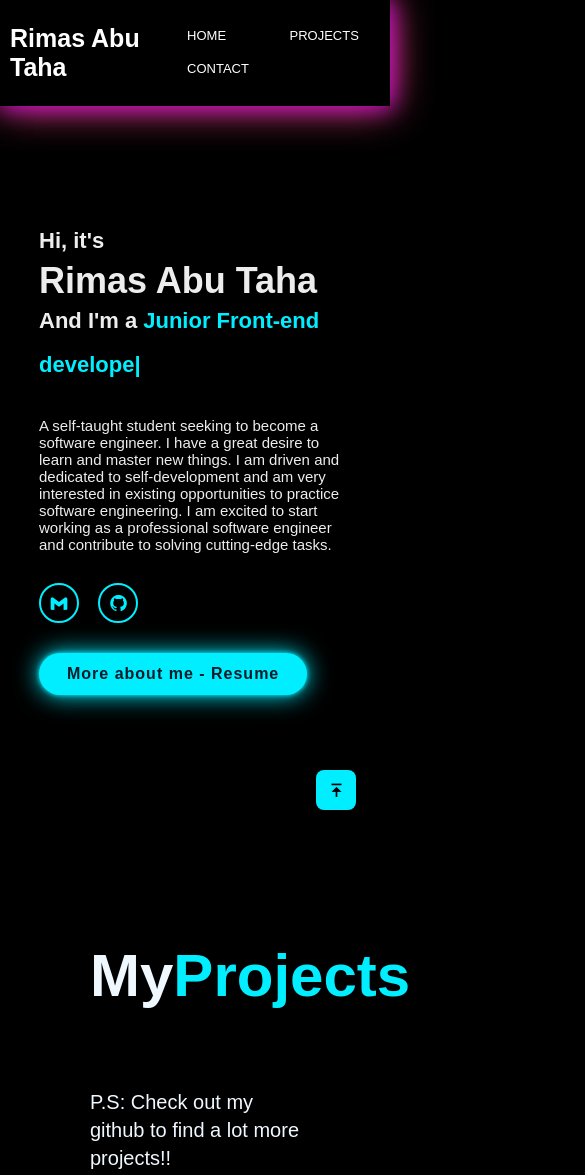
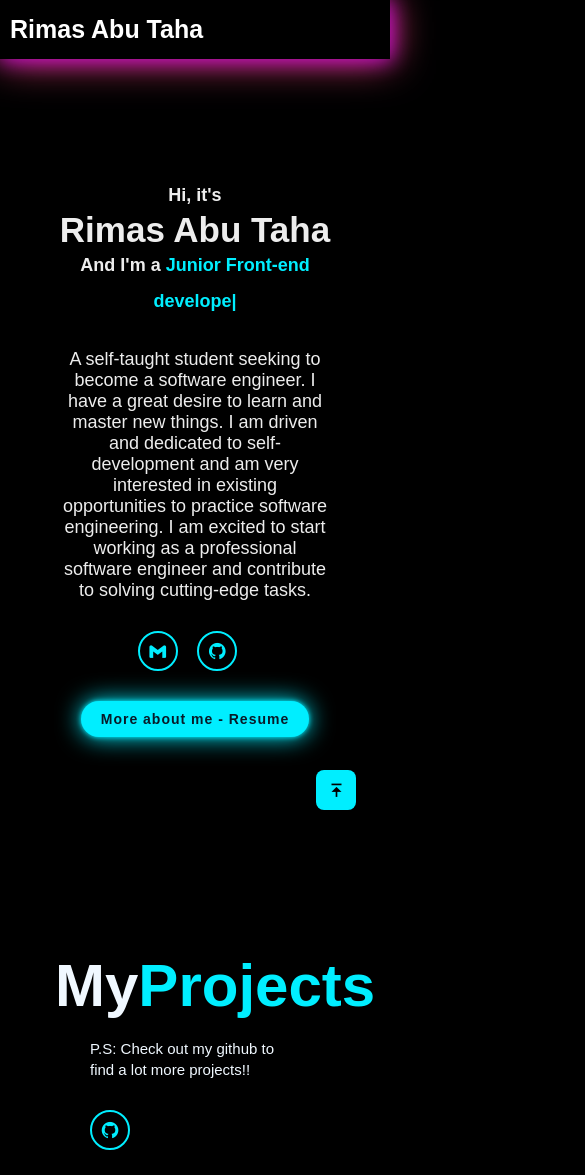
Before and after one commit to Rimasabutaha/portfolio, a plain HTML site: page index.html in a window 390 px wide. Shown: the top 1175 px of the page, 585 px wide, since content can reach past the window. Drawn offline with nearby package versions, Linux system fonts and the light colour scheme.

Commit message:
commit 5

```diff
--- a/index.html
+++ b/index.html
@@ -55,7 +55,7 @@
       <div class="projects" id="projects">
         <div class="container">
           <h1 class="my-projects">My<span>Projects</span></h1>
-          <p>P.S: Check out my github to find a lot more projects!!</p>
+          <p class="ps">P.S: Check out my github to find a lot more projects!!</p>
           <a
             class="contact-icons"
             href="https://github.com/Rimasabutaha"
--- a/styles.css
+++ b/styles.css
@@ -437,3 +437,67 @@ form textarea {
     opacity: 1;
   }
 }
+
+@media only screen and (max-width: 768px) {
+  /* Adjustments for smaller screens */
+  .header {
+    padding: 15px 10px;
+  }
+
+  .navbar a {
+    display: none;
+  }
+
+  .home-content {
+    padding: 0 20px;
+    text-align: center;
+  }
+
+  .home-content h3 {
+    font-size: 18px;
+  }
+
+  .home-content h1 {
+    font-size: 35px;
+  }
+
+  .home-content p {
+    font-size: 18px;
+  }
+
+  .btn-box,
+  .more,
+  .send {
+    padding: 10px 20px;
+    font-size: 14px;
+  }
+
+  .my-projects {
+    font-size: 60px;
+    padding: 10px;
+    margin-left: -45px;
+  }
+
+  .ps {
+    font-size: 15px;
+  }
+
+  .projects-list div {
+    padding: 20px;
+    margin-left: -25px;
+  }
+
+  .contact {
+    grid-template-columns: 1fr;
+    padding-left: 10;
+  }
+
+  .contact-text h2 {
+    font-size: 60px;
+    margin-left: -35px;
+  }
+
+  .contact-text p {
+    font-size: 15px;
+  }
+}
```
